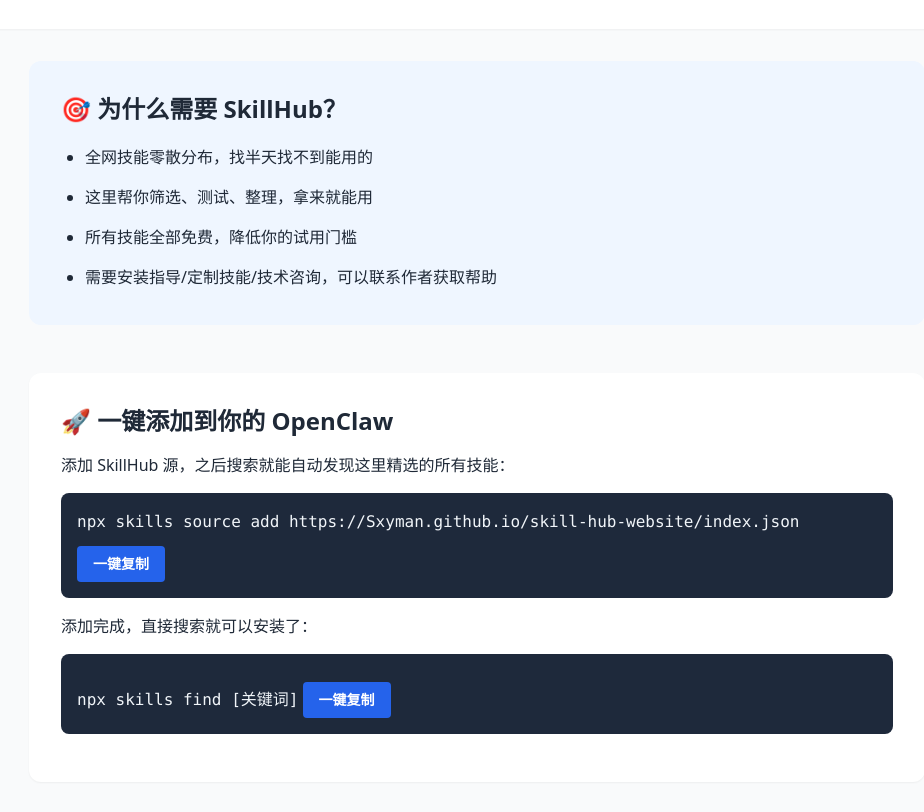
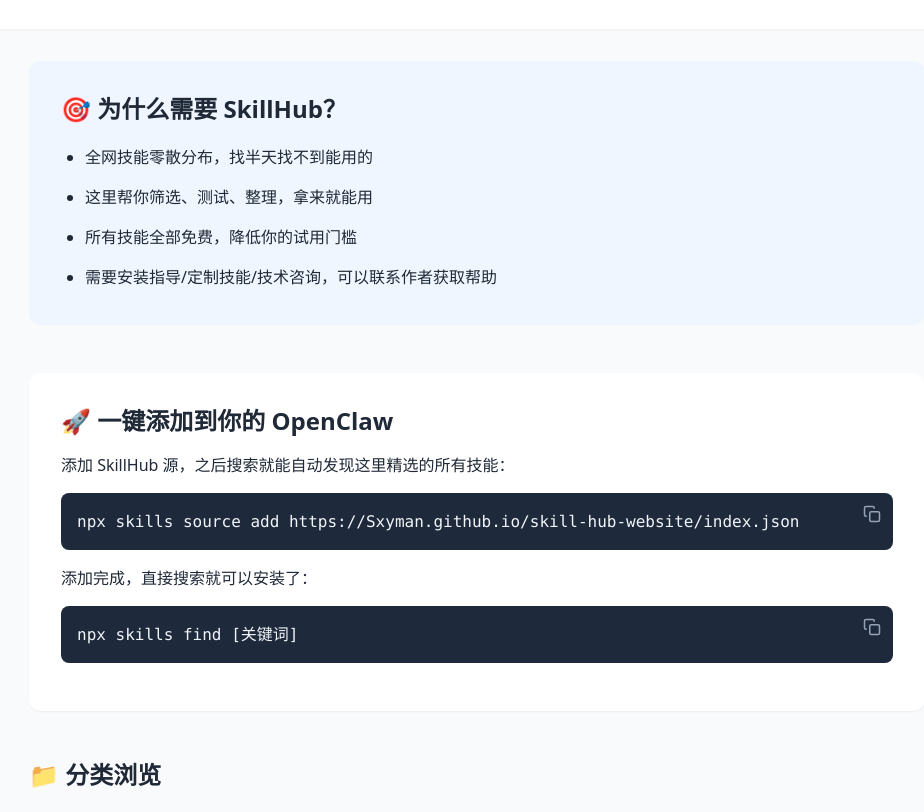
Before and after one commit to Sxyman/skill-hub-website, a website: page index.html in a window 1280 px wide. Shown: the part 111-923 px from the top of the page, without its empty margins (163-1087 px from the left). Drawn offline with nearby package versions, Linux system fonts and the light colour scheme.

Commit message:
UI优化：代码框右上角添加复制图标按钮，更简洁美观

```diff
--- a/index.html
+++ b/index.html
@@ -23,10 +23,30 @@
       background: #1e293b;
       color: #f1f5f9;
       padding: 1rem;
+      padding-right: 3rem;
       border-radius: 0.5rem;
       overflow-x: auto;
       position: relative;
       margin: 1rem 0;
+    }
+    .copy-icon-btn {
+      position: absolute;
+      top: 0.5rem;
+      right: 0.5rem;
+      background: transparent;
+      border: none;
+      color: #94a3b8;
+      cursor: pointer;
+      padding: 0.25rem;
+      border-radius: 0.25rem;
+      transition: all 0.2s;
+    }
+    .copy-icon-btn:hover {
+      background: rgba(255,255,255,0.1);
+      color: #f1f5f9;
+    }
+    .copy-icon-btn.copied {
+      color: #10b981;
     }
     .toast {
       position: fixed;
@@ -80,13 +100,23 @@
       <h2 class="text-2xl font-bold mb-4">🚀 一键添加到你的 OpenClaw</h2>
       <p class="mb-4">添加 SkillHub 源，之后搜索就能自动发现这里精选的所有技能：</p>
       <div class="code-block">
+        <button class="copy-icon-btn" onclick="copyToClipboard('add-command', this)" title="复制">
+          <svg width="18" height="18" viewBox="0 0 24 24" fill="none" stroke="currentColor" stroke-width="2">
+            <rect x="9" y="9" width="13" height="13" rx="2" ry="2"></rect>
+            <path d="M5 15H4a2 2 0 0 1-2-2V4a2 2 0 0 1 2-2h9a2 2 0 0 1 2 2v1"></path>
+          </svg>
+        </button>
         <code id="add-command">npx skills source add https://Sxyman.github.io/skill-hub-website/index.json</code>
-        <button onclick="copyToClipboard('add-command', this)" class="mt-3 bg-primary hover:bg-blue-700 text-white px-4 py-2 rounded font-bold text-sm">一键复制</button>
       </div>
       <p class="mt-4 mb-0">添加完成，直接搜索就可以安装了：</p>
       <div class="code-block">
+        <button class="copy-icon-btn" onclick="copyToClipboard(this.nextElementSibling.firstChild, this)" title="复制">
+          <svg width="18" height="18" viewBox="0 0 24 24" fill="none" stroke="currentColor" stroke-width="2">
+            <rect x="9" y="9" width="13" height="13" rx="2" ry="2"></rect>
+            <path d="M5 15H4a2 2 0 0 1-2-2V4a2 2 0 0 1 2-2h9a2 2 0 0 1 2 2v1"></path>
+          </svg>
+        </button>
         <code>npx skills find [关键词]</code>
-        <button onclick="copyToClipboard(this.previousElementSibling.firstChild, this)" class="mt-3 bg-primary hover:bg-blue-700 text-white px-4 py-2 rounded font-bold text-sm">一键复制</button>
       </div>
     </section>
 
@@ -163,9 +193,8 @@
         showToast('已复制到剪贴板！');
         if (button) {
           button.classList.add('copied');
-          button.textContent = '已复制';
           setTimeout(() => {
-            button.textContent = '一键复制';
+            button.classList.remove('copied');
           }, 2000);
         }
       }).catch(() => {
@@ -216,8 +245,13 @@
             <div>
               <div class="text-sm font-medium mb-2">一键安装：</div>
               <div class="code-block">
+                <button class="copy-icon-btn" onclick="copyToClipboard('install-${skill.name}', this)" title="复制">
+                  <svg width="16" height="16" viewBox="0 0 24 24" fill="none" stroke="currentColor" stroke-width="2">
+                    <rect x="9" y="9" width="13" height="13" rx="2" ry="2"></rect>
+                    <path d="M5 15H4a2 2 0 0 1-2-2V4a2 2 0 0 1 2-2h9a2 2 0 0 1 2 2v1"></path>
+                  </svg>
+                </button>
                 <code id="install-${skill.name}">${installCommand}</code>
-                <button onclick="copyToClipboard('install-${skill.name}', this)" class="mt-3 bg-primary hover:bg-blue-700 text-white px-4 py-2 rounded font-bold text-sm">一键复制</button>
               </div>
             </div>
           `;
--- a/index.json
+++ b/index.json
@@ -1,6 +1,6 @@
 {
   "version": 1,
-  "updatedAt": "2026-03-27T06:52:18.952Z",
+  "updatedAt": "2026-03-27T07:03:28.744Z",
   "skills": [
     {
       "name": "feishu-batch-ops",
--- a/public/index.json
+++ b/public/index.json
@@ -1,6 +1,6 @@
 {
   "version": 1,
-  "updatedAt": "2026-03-27T06:52:18.952Z",
+  "updatedAt": "2026-03-27T07:03:28.744Z",
   "skills": [
     {
       "name": "feishu-batch-ops",
```
